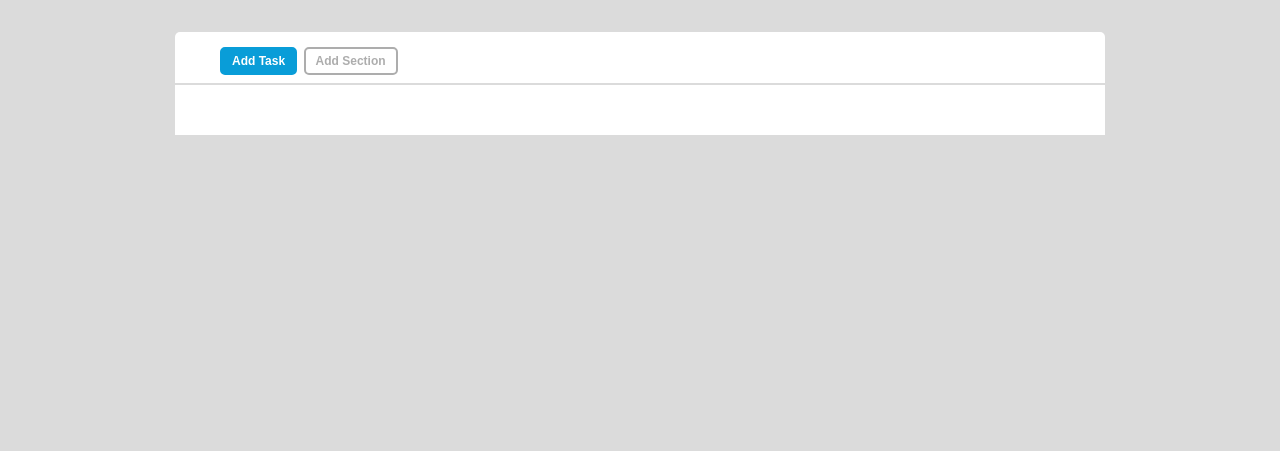
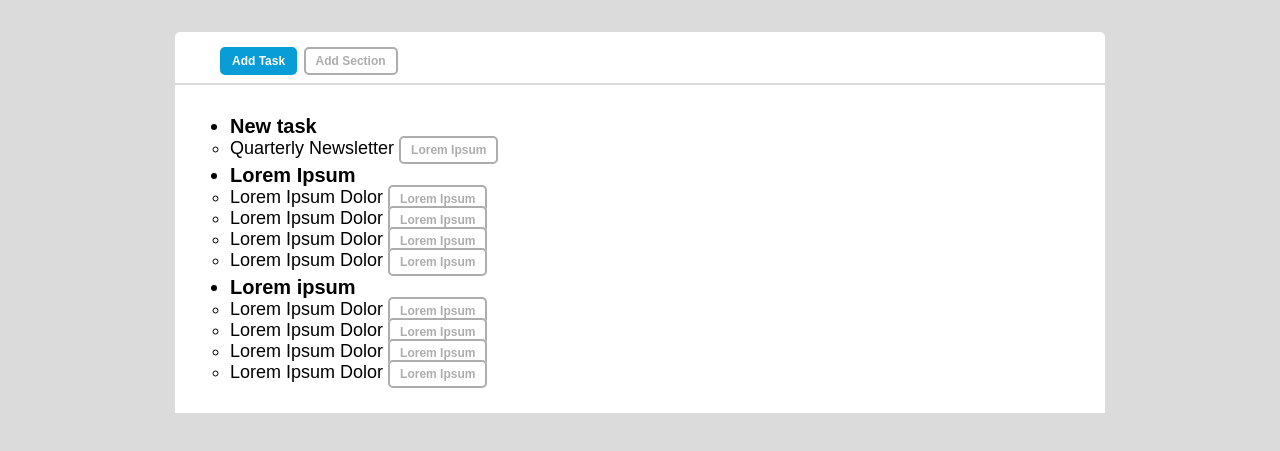
Before and after one commit to LorenzoPranio/html-css-toboolist, a plain HTML site: page index.html in a window 1280 px wide. Shown: the part 73-524 px from the top of the page. Drawn offline with Linux system fonts and the light colour scheme.

Commit message:
[FEAT] Added List placeholder in index.html

```diff
--- a/css/style.css
+++ b/css/style.css
@@ -23,7 +23,7 @@ h5{
     font-size: 12px;
 }
 
-li{
+.listpos{
     margin-top: 5px;
     margin-bottom: 5px;
     margin-right: 2px;
@@ -33,6 +33,11 @@ li{
 #l-item{
     font-size: 20px;
     font-weight: bold;
+}
+
+#l-itemnd{
+    font-size: 18px;
+    font-weight: 500;
 }
 
 /*Background*/
@@ -113,3 +118,7 @@ footer{
 #d-inline-block{
     display: inline-block;
 }
+
+#d-inline{
+    display: inline;
+}
--- a/index.html
+++ b/index.html
@@ -24,6 +24,34 @@
     </main>
     <footer class="bwhite">
         <div class="container">
+            <span>
+                <ul>
+                    <!--Prima lista-->
+                    <li class="listpos" id="l-item">New task
+                        <ul>
+                            <li id="l-itemnd">Quarterly Newsletter <h5 class="squareb white" id="d-inline">Lorem Ipsum</h5></li>
+                        </ul>
+                    </li>
+                    <!--Seconda lista-->
+                    <li class="listpos" id="l-item">Lorem Ipsum
+                        <ul>
+                            <li id="l-itemnd">Lorem Ipsum Dolor <h5 class="squareb white" id="d-inline">Lorem Ipsum</h5></li>
+                            <li id="l-itemnd">Lorem Ipsum Dolor <h5 class="squareb white" id="d-inline">Lorem Ipsum</h5></li>
+                            <li id="l-itemnd">Lorem Ipsum Dolor <h5 class="squareb white" id="d-inline">Lorem Ipsum</h5></li>
+                            <li id="l-itemnd">Lorem Ipsum Dolor <h5 class="squareb white" id="d-inline">Lorem Ipsum</h5></li>
+                        </ul>
+                    </li>
+                    <!--Terza lista-->
+                    <li class="listpos" id="l-item">Lorem ipsum
+                        <ul>
+                            <li id="l-itemnd">Lorem Ipsum Dolor <h5 class="squareb white" id="d-inline">Lorem Ipsum</h5></li>
+                            <li id="l-itemnd">Lorem Ipsum Dolor <h5 class="squareb white" id="d-inline">Lorem Ipsum</h5></li>
+                            <li id="l-itemnd">Lorem Ipsum Dolor <h5 class="squareb white" id="d-inline">Lorem Ipsum</h5></li>
+                            <li id="l-itemnd">Lorem Ipsum Dolor <h5 class="squareb white" id="d-inline">Lorem Ipsum</h5></li>
+                        </ul>
+                    </li>
+                </ul>
+            </span>
         </div>
     </footer>
 </body>
```
